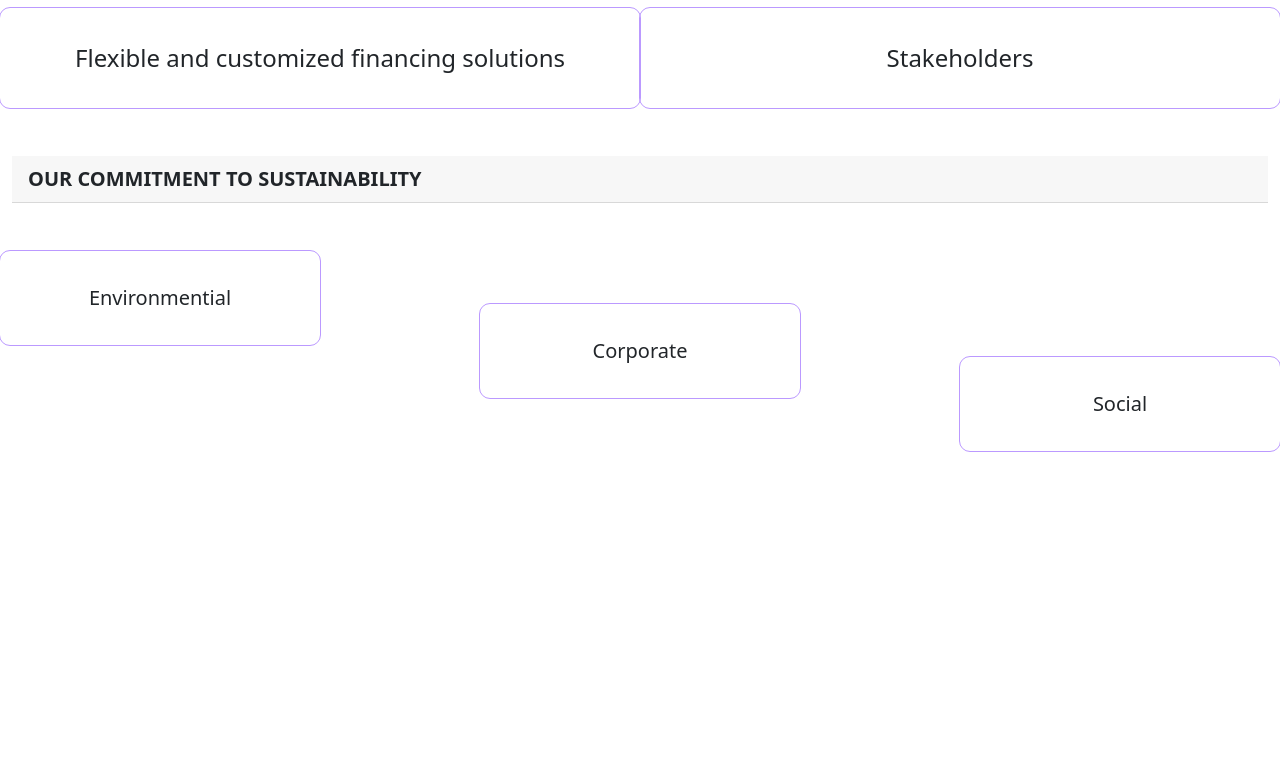
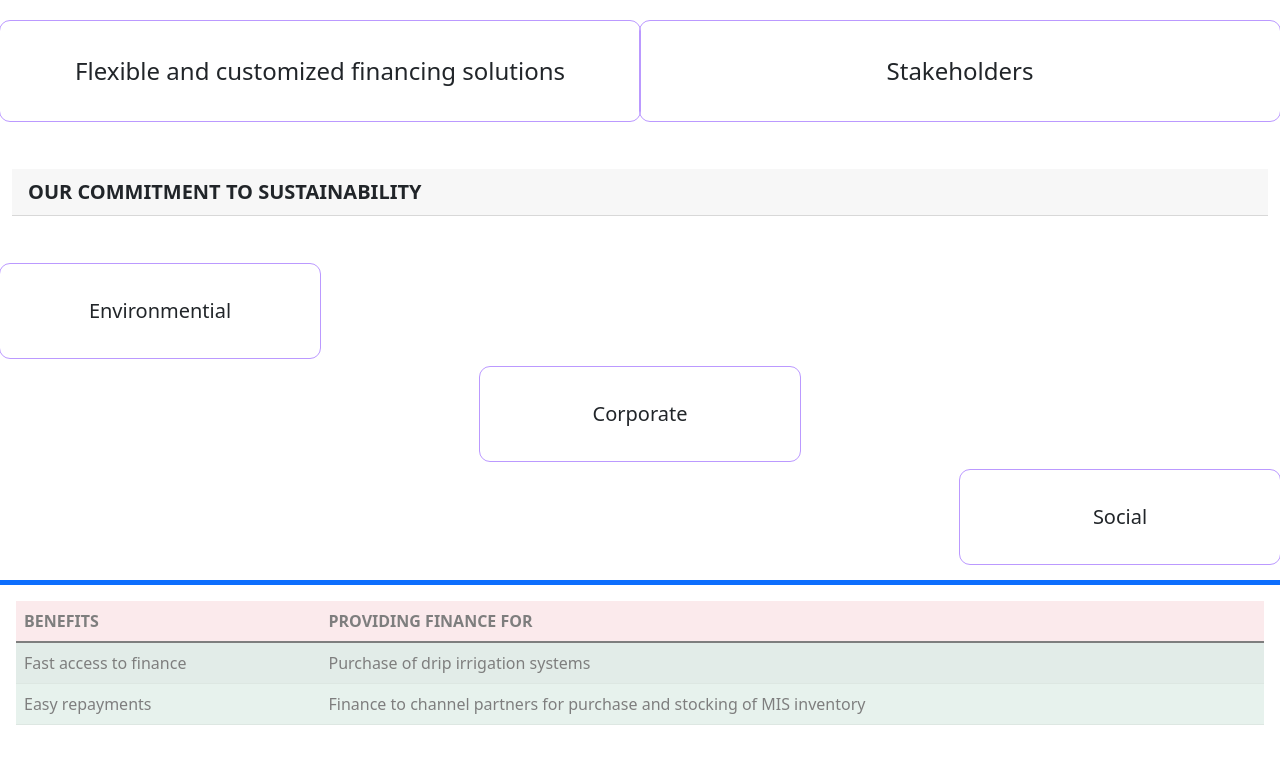
Before and after one commit to Surendran5/web-platform-njfu8l, a plain HTML site: page index.html in a window 1280 px wide. Shown: the part 876-1640 px from the top of the page. Before the commit the page ends 1343 px from the top, so only its background shows below. Drawn offline with nearby package versions, Linux system fonts and the light colour scheme.

Commit message:
1 file modified

```diff
--- a/index.html
+++ b/index.html
@@ -20,12 +20,16 @@
     <div class="container-fluid">
       <br />
       <div class="row">
-        <div class="col-lg-10 content">
+        <div
+          class="col-lg-10 content rounded-pill border border-5 border-primary"
+        >
           <h1 class="fw-bold fs-1 text-center" style="color: skyblue">
             Netafim Agricultural Financing
           </h1>
         </div>
-        <div class="col-lg-2 text-center content">
+        <div
+          class="col-lg-2 text-center content rounded-circle border border-5 border-primary"
+        >
           <img
             src="https://img.freepik.com/free-vector/agriculture-organic-farm-logo_8855-277.jpg?w=2000"
             class="img-thumbnail"
@@ -37,13 +41,13 @@
       <br />
       <div class="row justify-content-between">
         <div
-          class="col-sm-6 p-3 fs-4 fw-bold text-center content"
+          class="col-sm-6 p-3 fs-4 fw-bold text-center content shadow-lg border border-5 border-success"
           style="color: forestgreen"
         >
           Customized financial solutions to farmers and stakeholders
         </div>
         <div
-          class="col-sm-6 p-3 fs-3 fw-bold text-center content"
+          class="col-sm-6 p-3 fs-3 fw-bold text-center content shadow-lg border border-5 border-success"
           style="color: forestgreen"
         >
           FAST EASY FLEXIBLE
@@ -82,12 +86,35 @@
         OUR COMMITMENT TO SUSTAINABILITY
       </div>
       <div
-        class="row justify-content-between my-3 text-center"
-        style="height: 200px"
+        class="row justify-content-between text-center"
+        style="height: 300px"
       >
         <div class="col-md-3 fs-5 align-self-start content">Environmential</div>
         <div class="col-md-3 fs-5 align-self-center content">Corporate</div>
         <div class="col-md-3 fs-5 align-self-end content">Social</div>
+      </div>
+      <div class="row border-5 border-primary border-top p-3 my-3">
+        <table class="table table table-success table-striped opacity-50">
+          <thead>
+            <tr class="table-danger">
+              <th>BENEFITS</th>
+              <th>PROVIDING FINANCE FOR</th>
+            </tr>
+          </thead>
+          <tbody>
+            <tr>
+              <td>Fast access to finance</td>
+              <td>Purchase of drip irrigation systems</td>
+            </tr>
+            <tr>
+              <td>Easy repayments</td>
+              <td>
+                Finance to channel partners for purchase and stocking of MIS
+                inventory
+              </td>
+            </tr>
+          </tbody>
+        </table>
       </div>
     </div>
 
```
